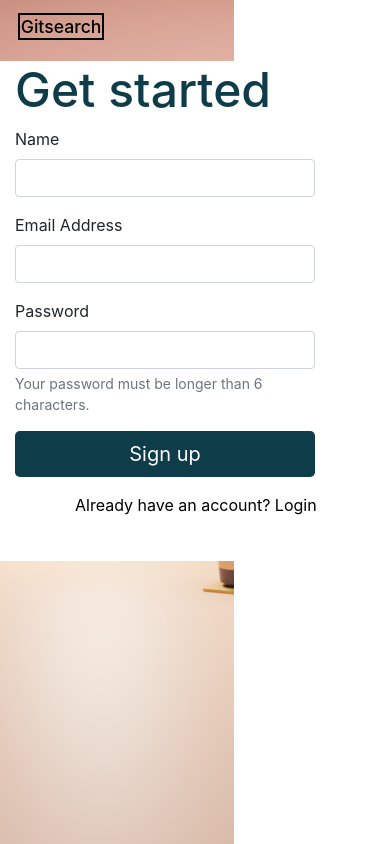
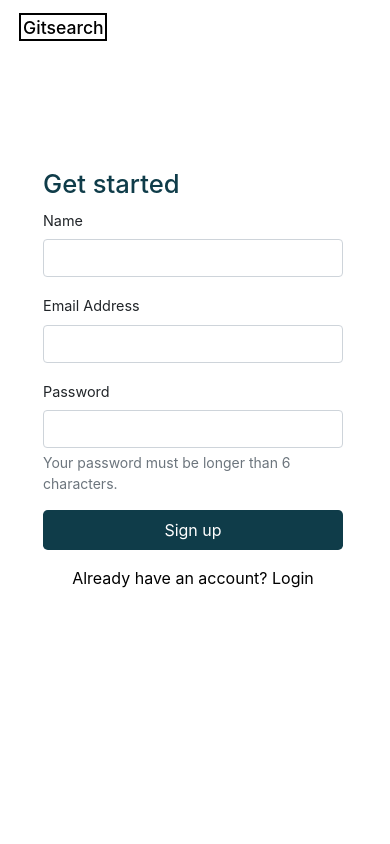
Before and after one commit to JadivaM/Gitsearch, a React (Create React App) app in the folder client/: page /signup in a window 390 px wide. Built offline with nearby package versions, Linux system fonts and the light colour scheme.

Commit message:
create mobile responsive sign up page

```diff
--- a/client/src/App.css
+++ b/client/src/App.css
@@ -222,7 +222,8 @@ body {
   .navbar-title {
     font-size: 1.1rem;
   }
-  .loginBackgroundImage {
+  .loginBackgroundImage,
+  .homeBackgroundImage {
     background-image: none;
     background-color: #fff;
     width: 100vw;
--- a/client/src/pages/SignUpPage.jsx
+++ b/client/src/pages/SignUpPage.jsx
@@ -29,21 +29,19 @@ const SignUp = ({ history }) => {
       <div className="homeBackgroundImage">
         <NavigationBar />
         <div className="main-container">
-          <Container
-            className="form-container"
-            style={{ backgroundColor: 'white', width: 400, height: 500 }}
-          >
+          <Container id="form-container">
             <Form
               autoComplete="off"
               className="form"
+              id="form"
               style={{ width: 300 }}
               onSubmit={handleSignUp}
             >
-              <h1 style={{ color: '#0f3c49', fontSize: '3rem' }}>
-                Get started
-              </h1>
+              <h1 className="login-form-header">Get started</h1>
               <Form.Group>
-                <Form.Label htmlFor="name">Name</Form.Label>
+                <Form.Label className="login-form-input-label" htmlFor="name">
+                  Name
+                </Form.Label>
                 <Form.Control
                   style={{ boxShadow: 'none' }}
                   id="name"
@@ -53,20 +51,27 @@ const SignUp = ({ history }) => {
                 />
               </Form.Group>
               <Form.Group>
-                <Form.Label htmlFor="email">Email Address</Form.Label>
+                <Form.Label className="login-form-input-label" htmlFor="email">
+                  Email Address
+                </Form.Label>
                 <Form.Control
                   style={{ boxShadow: 'none' }}
-                  id="email"
+                  id="login-form-input"
                   type="email"
                   name="email"
                   onChange={handleChange}
                 />
               </Form.Group>
               <Form.Group>
-                <Form.Label htmlFor="password">Password</Form.Label>
+                <Form.Label
+                  className="login-form-input-label"
+                  htmlFor="password"
+                >
+                  Password
+                </Form.Label>
                 <Form.Control
                   style={{ boxShadow: 'none' }}
-                  id="password"
+                  id="login-form-input"
                   type="password"
                   name="password"
                   onChange={handleChange}
@@ -76,23 +81,15 @@ const SignUp = ({ history }) => {
                 </small>
               </Form.Group>
               <Form.Group className="d-flex justify-content-center">
-                <Button
-                  style={{
-                    color: 'white',
-                    backgroundColor: '#0f3c49',
-                    border: 'none',
-                    boxShadow: 'none'
-                  }}
-                  type="submit"
-                  size="lg"
-                  block
-                >
+                <Button id="login-form-button" type="submit" size="lg" block>
                   Sign up
                 </Button>
               </Form.Group>
             </Form>
-            <Link to="/login" style={{ marginLeft: 60, color: 'black' }}>
-              Already have an account? Login
+            <Link to="/login" style={{ textAlign: 'center', color: 'black' }}>
+              <p className="login-form-signup">
+                Already have an account? Login
+              </p>
             </Link>
           </Container>
         </div>
```
